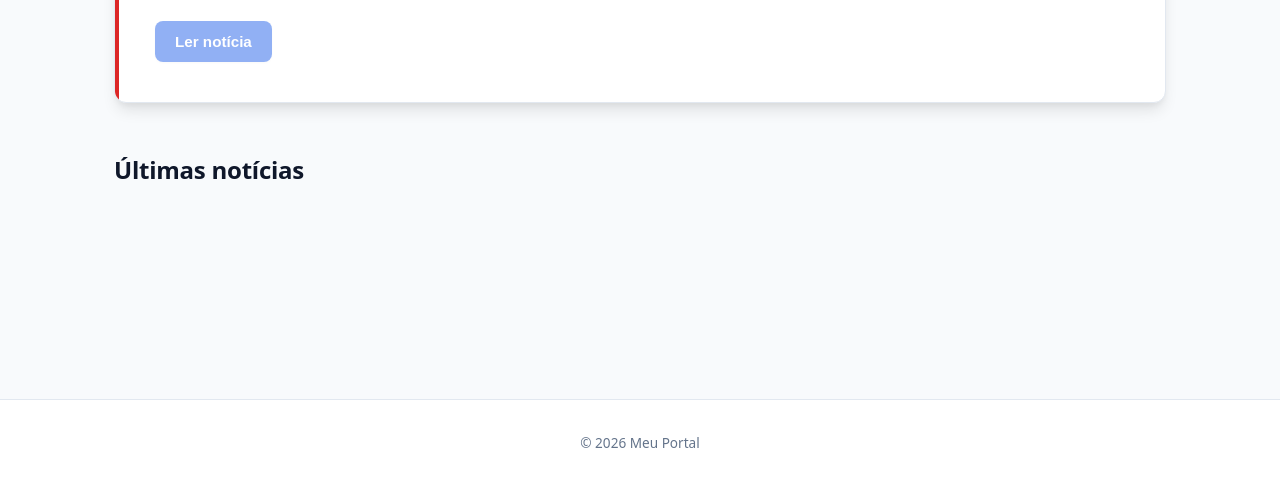
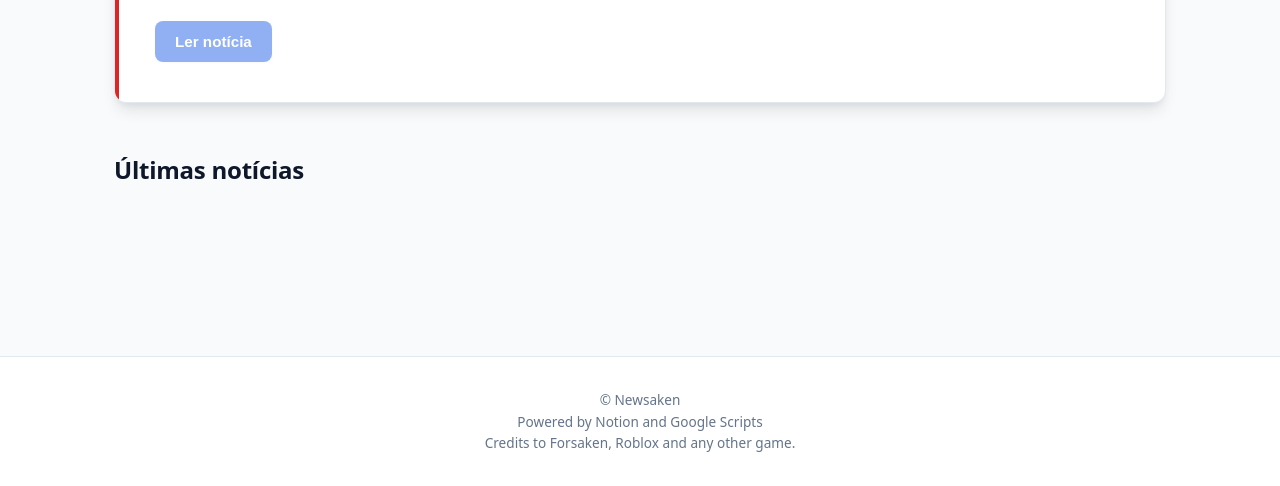
Before and after one commit to CaisDev/portal-de-noticias, a plain HTML site: page index.html in a window 1280 px wide. Shown: the part 314-800 px from the top of the page. Drawn offline with Linux system fonts and the light colour scheme; no server answers.

Commit message:
index.html

```diff
--- a/index.html
+++ b/index.html
@@ -60,7 +60,9 @@
   </main>
 
   <footer>
-    <p>© 2026 Meu Portal</p>
+    <p>© Newsaken</p>
+    <p>Powered by Notion and Google Scripts</p>
+    <p>Credits to Forsaken, Roblox and any other game.</p>
   </footer>
 
   <script src="script.js"></script>
```
